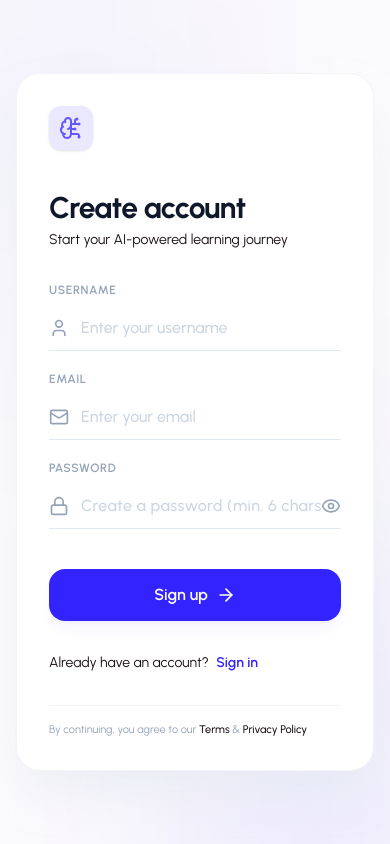
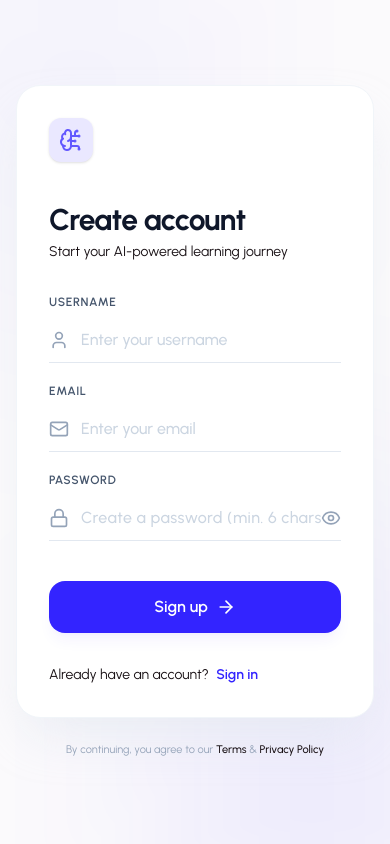
Before and after one commit to Yasintha8/AI-Learning-Assistant, a React app in the folder frontend/: page /register in a window 390 px wide. Built offline with nearby package versions, Linux system fonts and the light colour scheme; the HTML template or start-up script is replaced by a standard one.

Commit message:
feat: implement authentication pages with responsive UI and reusable spinner component

```diff
--- /dev/null
+++ b/frontend/src/components/common/Spinner.jsx
@@ -0,0 +1,30 @@
+import React from 'react'
+
+const Spinner = () => {
+    return (
+        <div className="flex items-center justify-center p-8">
+            <svg
+                className="animate-spin h-6 w-6 text-[#00d492]"
+                xmlns="http://www.w3.org/2000/svg"
+                fill="none"
+                viewBox="0 0 24 24"
+            >
+                <circle
+                    className="opacity-25"
+                    cx="12"
+                    cy="12"
+                    r="10"
+                    stroke="currentColor"
+                    strokeWidth="3"
+                ></circle>
+                <path
+                    className="opacity-75"
+                    fill="currentColor"
+                    d="M4 12a8 8 0 018-8V0C5.373 0 0 5.373 0 12h4zm2 5.291A7.962 7.962 0 014 12H0c0 3.042 1.135 5.824 3 7.938l3-2.647z"
+                ></path>
+            </svg>
+        </div>
+    )
+}
+
+export default Spinner;
--- a/frontend/src/pages/Auth/LoginPage.jsx
+++ b/frontend/src/pages/Auth/LoginPage.jsx
@@ -33,13 +33,14 @@ const LoginPage = () => {
   };
 
   return (
-    <div className="min-h-screen bg-bg-main flex items-center justify-center p-4 relative overflow-hidden select-none">
+    <div className="min-h-screen bg-bg-main flex flex-col items-center justify-center p-4 relative overflow-hidden select-none">
       {/* Dynamic Background Accents */}
       <div className="absolute top-[-20%] left-[-10%] w-[60%] h-[60%] rounded-full bg-primary/5 blur-[120px] pointer-events-none" />
       <div className="absolute bottom-[-20%] right-[-10%] w-[60%] h-[60%] rounded-full bg-primary/10 blur-[120px] pointer-events-none" />
 
+      <div className="w-full max-w-md flex flex-col gap-6 relative z-10">
         {/* Login Card */}
-      <div className="w-full max-w-md bg-bg-card rounded-3xl border border-border-light shadow-2xl shadow-slate-200/70 p-8 sm:p-12 relative z-10 transition-all duration-300 hover:shadow-2xl hover:shadow-slate-300/80">
+        <div className="w-full bg-bg-card rounded-3xl border border-border-light shadow-2xl shadow-slate-200/70 p-8 sm:p-12 transition-all duration-300 hover:shadow-2xl hover:shadow-slate-300/80">
           <form onSubmit={handleSubmit} className="flex flex-col gap-6">
             {/* Logo & Brand */}
             <div className="flex items-center gap-2 self-start">
@@ -69,7 +70,7 @@ const LoginPage = () => {
             <div className="flex flex-col gap-5 mt-2">
               {/* Email */}
               <div className="flex flex-col gap-2">
-              <label className="text-xs font-semibold text-text-muted uppercase tracking-wider">
+                <label className="text-xs font-semibold text-slate-600 uppercase tracking-wider">
                   Email
                 </label>
                 <div className="flex items-center border-b border-border-medium focus-within:border-primary transition-colors duration-300 py-2.5">
@@ -87,7 +88,7 @@ const LoginPage = () => {
 
               {/* Password */}
               <div className="flex flex-col gap-2">
-              <label className="text-xs font-semibold text-text-muted uppercase tracking-wider">
+                <label className="text-xs font-semibold text-slate-600 uppercase tracking-wider">
                   Password
                 </label>
                 <div className="flex items-center border-b border-border-medium focus-within:border-primary transition-colors duration-300 py-2.5">
@@ -137,15 +138,16 @@ const LoginPage = () => {
                 Sign up
               </Link>
             </p>
+          </form>
+        </div>
 
         {/* Disclaimer */}
-          <p className="text-[11px] text-text-muted leading-normal border-t border-border-light pt-4 mt-2">
+        <p className="text-[11px] text-text-muted leading-normal text-center">
           By continuing, you agree to our{' '}
           <a href="#" className="hover:underline text-text-body font-medium">Terms</a>
           {' '}&{' '}
           <a href="#" className="hover:underline text-text-body font-medium">Privacy Policy</a>
         </p>
-        </form>
       </div>
     </div>
   );
--- a/frontend/src/pages/Auth/RegisterPage.jsx
+++ b/frontend/src/pages/Auth/RegisterPage.jsx
@@ -39,13 +39,14 @@ const RegisterPage = () => {
   };
 
   return (
-    <div className="min-h-screen bg-bg-main flex items-center justify-center p-4 relative overflow-hidden select-none">
+    <div className="min-h-screen bg-bg-main flex flex-col items-center justify-center p-4 relative overflow-hidden select-none">
       {/* Dynamic Background Accents */}
       <div className="absolute top-[-20%] left-[-10%] w-[60%] h-[60%] rounded-full bg-primary/5 blur-[120px] pointer-events-none" />
       <div className="absolute bottom-[-20%] right-[-10%] w-[60%] h-[60%] rounded-full bg-primary/10 blur-[120px] pointer-events-none" />
 
+      <div className="w-full max-w-md flex flex-col gap-6 relative z-10">
         {/* Register Card */}
-      <div className="w-full max-w-md bg-bg-card rounded-3xl border border-border-light shadow-2xl shadow-slate-200/70 p-8 sm:p-12 relative z-10 transition-all duration-300 hover:shadow-2xl hover:shadow-slate-300/80">
+        <div className="w-full bg-bg-card rounded-3xl border border-border-light shadow-2xl shadow-slate-200/70 p-8 sm:p-12 transition-all duration-300 hover:shadow-2xl hover:shadow-slate-300/80">
           <form onSubmit={handleSubmit} className="flex flex-col gap-6">
             {/* Logo & Brand */}
             <div className="flex items-center gap-2 self-start">
@@ -75,7 +76,7 @@ const RegisterPage = () => {
             <div className="flex flex-col gap-5 mt-2">
               {/* Username */}
               <div className="flex flex-col gap-2">
-              <label className="text-xs font-semibold text-text-muted uppercase tracking-wider">
+                <label className="text-xs font-semibold text-slate-600 uppercase tracking-wider">
                   Username
                 </label>
                 <div className="flex items-center border-b border-border-medium focus-within:border-primary transition-colors duration-300 py-2.5">
@@ -93,7 +94,7 @@ const RegisterPage = () => {
 
               {/* Email */}
               <div className="flex flex-col gap-2">
-              <label className="text-xs font-semibold text-text-muted uppercase tracking-wider">
+                <label className="text-xs font-semibold text-slate-600 uppercase tracking-wider">
                   Email
                 </label>
                 <div className="flex items-center border-b border-border-medium focus-within:border-primary transition-colors duration-300 py-2.5">
@@ -111,7 +112,7 @@ const RegisterPage = () => {
 
               {/* Password */}
               <div className="flex flex-col gap-2">
-              <label className="text-xs font-semibold text-text-muted uppercase tracking-wider">
+                <label className="text-xs font-semibold text-slate-600 uppercase tracking-wider">
                   Password
                 </label>
                 <div className="flex items-center border-b border-border-medium focus-within:border-primary transition-colors duration-300 py-2.5">
@@ -161,15 +162,16 @@ const RegisterPage = () => {
                 Sign in
               </Link>
             </p>
+          </form>
+        </div>
 
         {/* Disclaimer */}
-          <p className="text-[11px] text-text-muted leading-normal border-t border-border-light pt-4 mt-2">
+        <p className="text-[11px] text-text-muted leading-normal text-center">
           By continuing, you agree to our{' '}
           <a href="#" className="hover:underline text-text-body font-medium">Terms</a>
           {' '}&{' '}
           <a href="#" className="hover:underline text-text-body font-medium">Privacy Policy</a>
         </p>
-        </form>
       </div>
     </div>
   );
```
Lines whose indentation alone changed are shown as unchanged.
